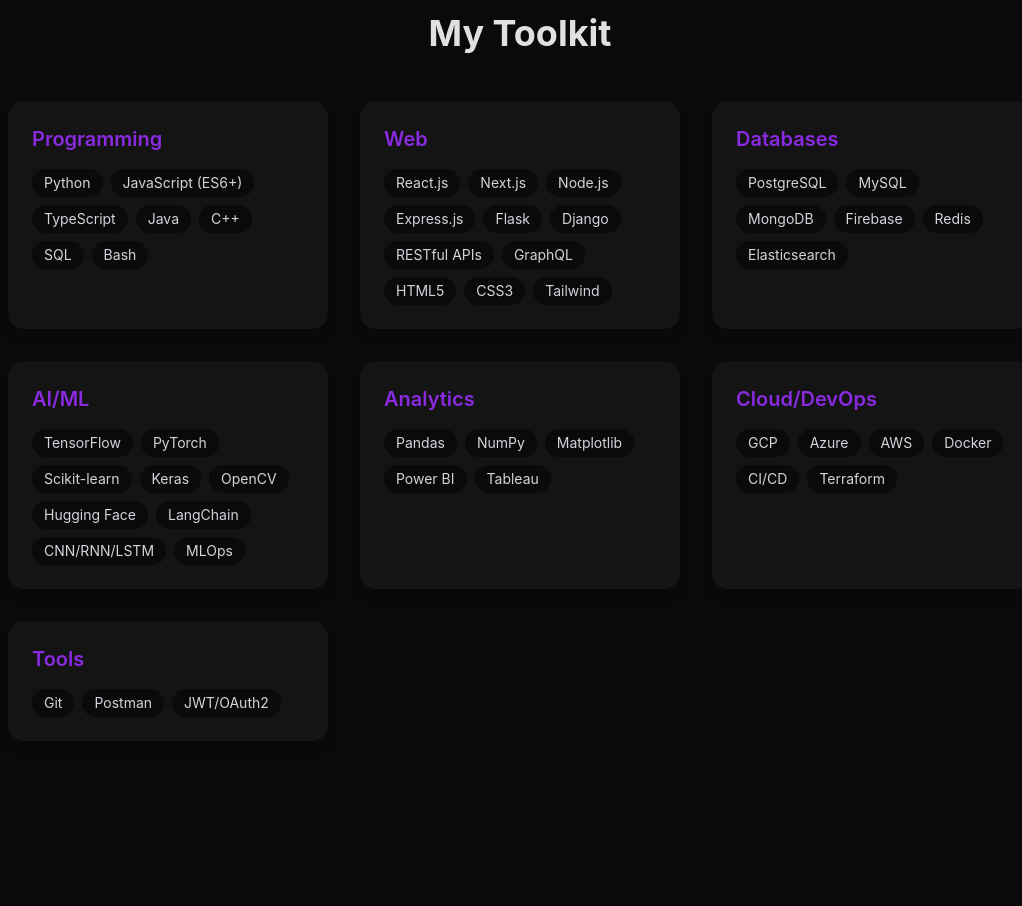
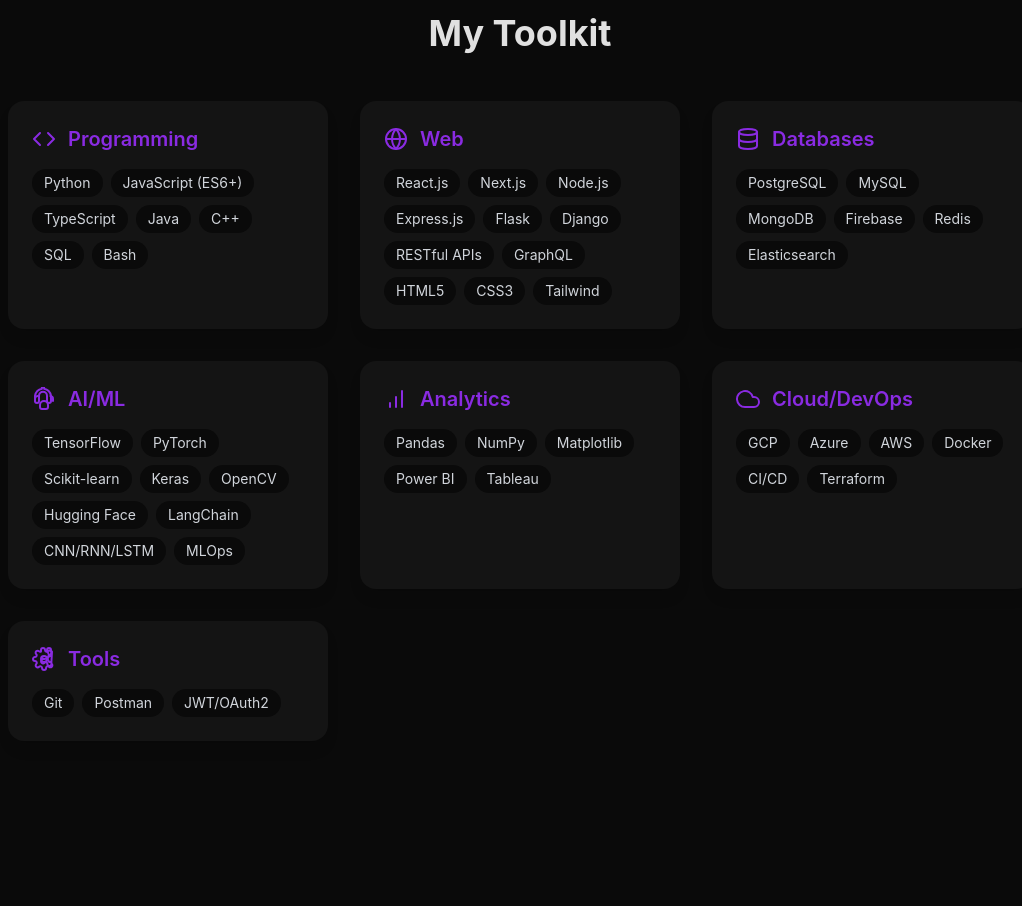
Before and after one commit to sidharth0dev/portfolio, a React (Vite) app: page / in a window 1280 px wide. Shown: the part 3780-4686 px from the top of the page, without its empty margins (120-1142 px from the left). Built offline with nearby package versions, Linux system fonts and the light colour scheme.

Commit message:
new icons to toolkits

```diff
--- a/src/App.tsx
+++ b/src/App.tsx
@@ -1,4 +1,3 @@
-"use client";
 import React from "react";
 import { motion, AnimatePresence, useScroll, useSpring } from "framer-motion";
 
@@ -60,6 +59,26 @@
 const EyeIcon = () => (<svg xmlns="http://www.w3.org/2000/svg" width="20" height="20" viewBox="0 0 24 24" fill="none" stroke="currentColor" strokeWidth="2" strokeLinecap="round" strokeLinejoin="round"><path d="M1 12s4-8 11-8 11 8 11 8-4 8-11 8-11-8-11-8z"></path><circle cx="12" cy="12" r="3"></circle></svg>);
 const DownloadIcon = () => (<svg xmlns="http://www.w3.org/2000/svg" width="16" height="16" viewBox="0 0 24 24" fill="none" stroke="currentColor" strokeWidth="2" strokeLinecap="round" strokeLinejoin="round"><path d="M21 15v4a2 2 0 0 1-2 2H5a2 2 0 0 1-2-2v-4"></path><polyline points="7 10 12 15 17 10"></polyline><line x1="12" y1="15" x2="12" y2="3"></line></svg>);
 const BriefcaseIcon = () => (<svg xmlns="http://www.w3.org/2000/svg" width="24" height="24" viewBox="0 0 24 24" fill="none" stroke="currentColor" strokeWidth="2" strokeLinecap="round" strokeLinejoin="round"><rect x="2" y="7" width="20" height="14" rx="2" ry="2"></rect><path d="M16 21V5a2 2 0 0 0-2-2h-4a2 2 0 0 0-2 2v16"></path></svg>);
+
+// --- NEW TOOLKIT ICONS ---
+const CodeIcon = () => (<svg xmlns="http://www.w3.org/2000/svg" width="24" height="24" viewBox="0 0 24 24" fill="none" stroke="currentColor" strokeWidth="2" strokeLinecap="round" strokeLinejoin="round"><polyline points="16 18 22 12 16 6"></polyline><polyline points="8 6 2 12 8 18"></polyline></svg>);
+const GlobeIcon = () => (<svg xmlns="http://www.w3.org/2000/svg" width="24" height="24" viewBox="0 0 24 24" fill="none" stroke="currentColor" strokeWidth="2" strokeLinecap="round" strokeLinejoin="round"><circle cx="12" cy="12" r="10"></circle><line x1="2" y1="12" x2="22" y2="12"></line><path d="M12 2a15.3 15.3 0 0 1 4 10 15.3 15.3 0 0 1-4 10 15.3 15.3 0 0 1-4-10 15.3 15.3 0 0 1 4-10z"></path></svg>);
+const DatabaseIcon = () => (<svg xmlns="http://www.w3.org/2000/svg" width="24" height="24" viewBox="0 0 24 24" fill="none" stroke="currentColor" strokeWidth="2" strokeLinecap="round" strokeLinejoin="round"><ellipse cx="12" cy="5" rx="9" ry="3"></ellipse><path d="M21 12c0 1.66-4 3-9 3s-9-1.34-9-3"></path><path d="M3 5v14c0 1.66 4 3 9 3s9-1.34 9-3V5"></path></svg>);
+const BrainIcon = () => (<svg xmlns="http://www.w3.org/2000/svg" width="24" height="24" viewBox="0 0 24 24" fill="none" stroke="currentColor" strokeWidth="2" strokeLinecap="round" strokeLinejoin="round"><path d="M9.87 1.84A9 9 0 0 0 3 8.67V14a2 2 0 0 0 2 2h0a2 2 0 0 0 2-2V8.67a4 4 0 0 1 4-4h0a4 4 0 0 1 4 4V14a2 2 0 0 0 2 2h0a2 2 0 0 0 2-2V8.67a9 9 0 0 0-6.87-6.83A5 5 0 0 0 12 0a5 5 0 0 0-2.13.42Z"></path><path d="M12 14a4 4 0 0 1 4 4v2a2 2 0 0 1-2 2h-4a2 2 0 0 1-2-2v-2a4 4 0 0 1 4-4Z"></path><path d="M3 14v-2a2.94 2.94 0 0 1 2.6-2.95"></path><path d="M21 14v-2a2.94 2.94 0 0 0-2.6-2.95"></path></svg>);
+const BarChartIcon = () => (<svg xmlns="http://www.w3.org/2000/svg" width="24" height="24" viewBox="0 0 24 24" fill="none" stroke="currentColor" strokeWidth="2" strokeLinecap="round" strokeLinejoin="round"><line x1="12" y1="20" x2="12" y2="10"></line><line x1="18" y1="20" x2="18" y2="4"></line><line x1="6" y1="20" x2="6" y2="16"></line></svg>);
+const CloudIcon = () => (<svg xmlns="http://www.w3.org/2000/svg" width="24" height="24" viewBox="0 0 24 24" fill="none" stroke="currentColor" strokeWidth="2" strokeLinecap="round" strokeLinejoin="round"><path d="M18 10h-1.26A8 8 0 1 0 9 20h9a5 5 0 0 0 0-10z"></path></svg>);
+const SettingsIcon = () => (<svg xmlns="http://www.w3.org/2000/svg" width="24" height="24" viewBox="0 0 24 24" fill="none" stroke="currentColor" strokeWidth="2" strokeLinecap="round" strokeLinejoin="round"><circle cx="12" cy="12" r="3"></circle><path d="M19.4 15a1.65 1.65 0 0 0 .33 1.82l.06.06a2 2 0 0 1 0 2.83 2 2 0 0 1-2.83 0l-.06-.06a1.65 1.65 0 0 0-1.82-.33 1.65 1.65 0 0 0-1 1.51V21a2 2 0 0 1-2 2 2 2 0 0 1-2-2v-.09A1.65 1.65 0 0 0 9 19.4a1.65 1.65 0 0 0-1.82.33l-.06.06a2 2 0 0 1-2.83 0 2 2 0 0 1 0-2.83l.06-.06a1.65 1.65 0 0 0 .33-1.82 1.65 1.65 0 0 0-1.51-1H3a2 2 0 0 1-2-2 2 2 0 0 1 2-2h.09A1.65 1.65 0 0 0 4.6 9a1.65 1.65 0 0 0-.33-1.82l-.06-.06a2 2 0 0 1 0-2.83 2 2 0 0 1 2.83 0l.06.06a1.65 1.65 0 0 0 1.82.33A1.65 1.65 0 0 0 9 4.6V3a2 2 0 0 1 2-2 2 2 0 0 1 2 2v.09a1.65 1.65 0 0 0 1 1.51 1.65 1.65 0 0 0 1.82-.33l.06-.06a2 2 0 0 1 2.83 0 2 2 0 0 1 0 2.83l-.06.06a1.65 1.65 0 0 0-.33 1.82A1.65 1.65 0 0 0 19.4 15v2a2 2 0 0 1-2 2 2 2 0 0 1-2-2v-.09a1.65 1.65 0 0 0-1-1.51 1.65 1.65 0 0 0-1.82.33l-.06.06a2 2 0 0 1-2.83 0 2 2 0 0 1 0-2.83l.06-.06a1.65 1.65 0 0 0 .33-1.82A1.65 1.65 0 0 0 15 4.6V3a2 2 0 0 1 2-2 2 2 0 0 1 2 2v.09a1.65 1.65 0 0 0 1 1.51z"></path></svg>);
+
+// Icon Map for Toolkit
+const categoryIcons: { [key in keyof typeof skills]: React.ReactNode } = {
+  "Programming": <CodeIcon />,
+  "Web": <GlobeIcon />,
+  "Databases": <DatabaseIcon />,
+  "AI/ML": <BrainIcon />,
+  "Analytics": <BarChartIcon />,
+  "Cloud/DevOps": <CloudIcon />,
+  "Tools": <SettingsIcon />,
+};
 
 // ===================== Tech Icons Row =====================
 const techIcons: { name: string; src: string; needsInvert?: boolean }[] = [
@@ -300,7 +319,10 @@
     <div className="grid md:grid-cols-2 lg:grid-cols-3 gap-8">
       {Object.entries(skills).map(([category, list]) => (
         <motion.div key={category} initial={{ opacity: 0, y: 20 }} whileInView={{ opacity: 1, y: 0 }} viewport={{ once: true }} transition={{ duration: 0.4 }} whileHover={{ y: -8, scale: 1.03 }} className="bg-[#141414] p-6 rounded-2xl shadow-lg transition-all duration-300">
-          <h3 className="text-xl font-semibold text-[#8A2BE2] mb-4 font-sans">{category}</h3>
+          <h3 className="text-xl font-semibold text-[#8A2BE2] mb-4 font-sans flex items-center gap-3">
+            {categoryIcons[category as keyof typeof skills]}
+            <span>{category}</span>
+          </h3>
           <div className="flex flex-wrap gap-2">{list.map((skill) => (<span key={skill} className="bg-[#0A0A0A] text-sm text-gray-300 px-3 py-1 rounded-full font-sans">{skill}</span>))}</div>
         </motion.div>
       ))}
```
